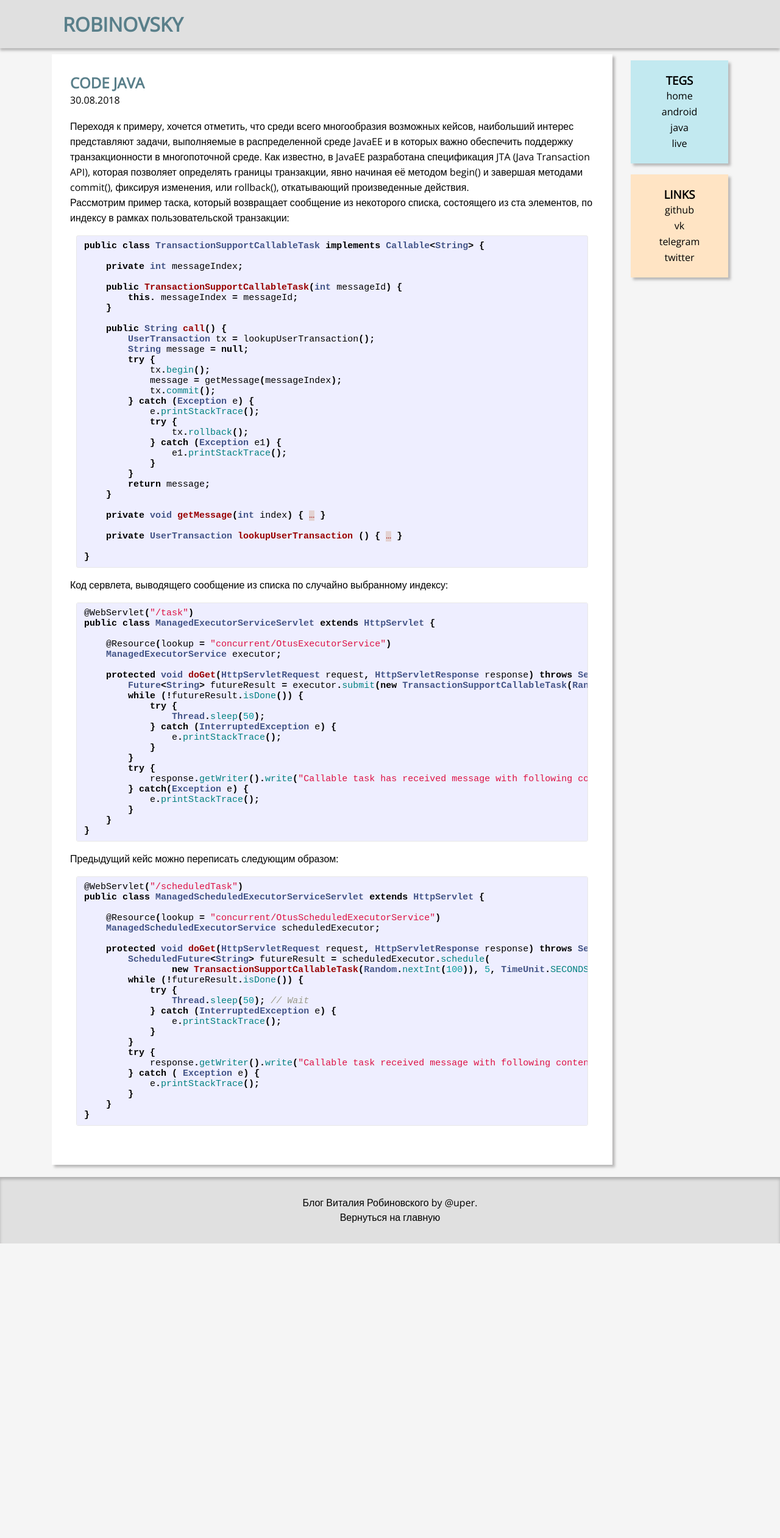
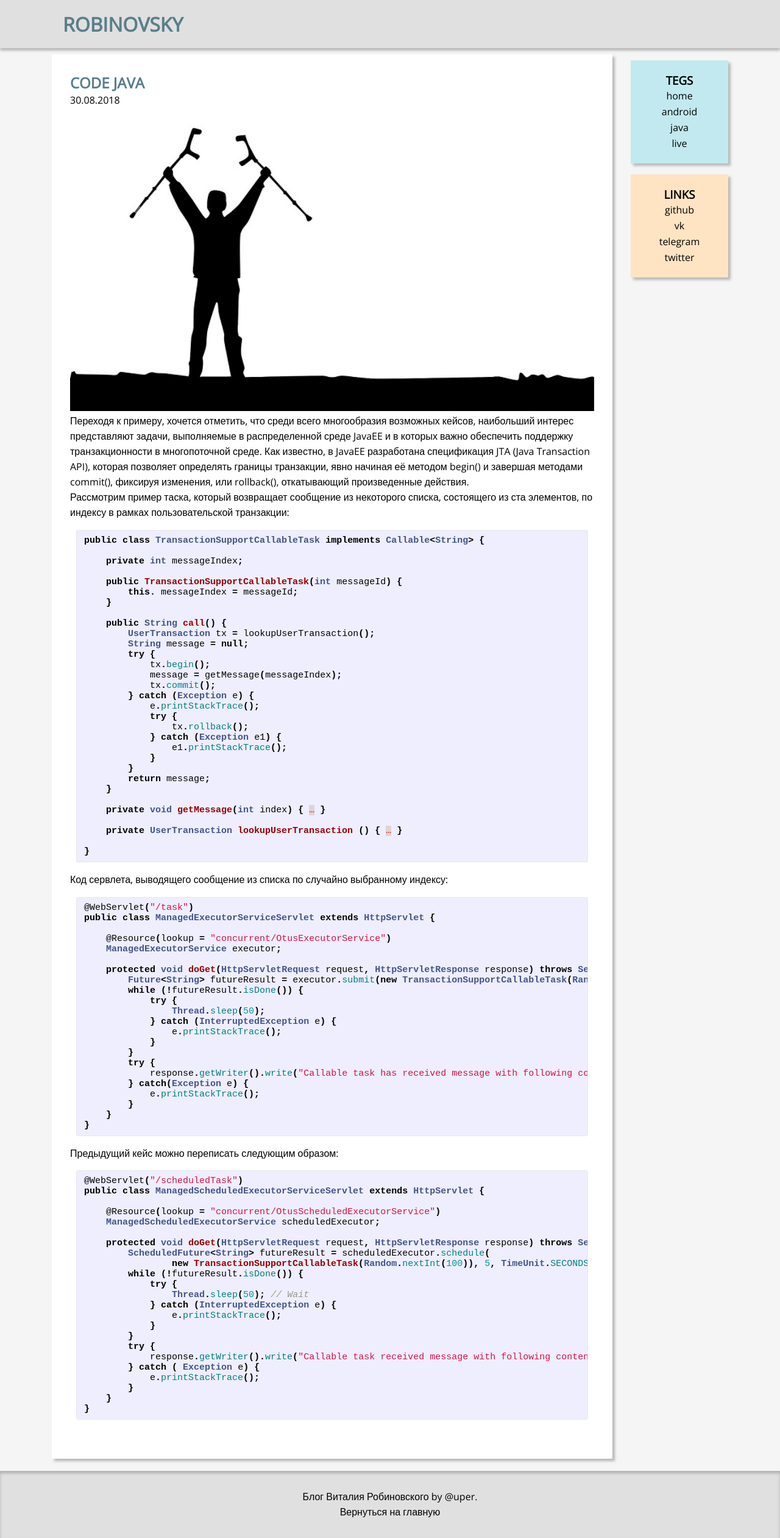
Before and after one commit to upermane42/upermane42.github.io, a Jekyll site: the page built from _posts/2018-08-30-code-java.md, in a window 1280 px wide. Shown: the whole page at 61% size. Built offline with Jekyll 4.4.1, drawn with Linux system fonts in a browser that asks for light colours; comment, search, counter and statistics services are not loaded; before the commit the page ends 2039 px from its top, so only the background shows below that.

Commit message:
fixed preview-img .post

```diff
--- a/_layouts/post.html
+++ b/_layouts/post.html
@@ -5,6 +5,7 @@ layout: default
     <h2>{{ page.title }}</h2>
     <p>{{ post.autor }} {{ page.date|date:"%d.%m.%Y" }}</p>
     <br>
+    <img src="{{ page.preview-img }}">
     {{ content }}
     <br>
     {% if page.comments %}
--- a/_posts/2018-08-30-code-java.md
+++ b/_posts/2018-08-30-code-java.md
@@ -3,7 +3,7 @@ title: code Java
 layout: post
 categories: jekyll dev java
 comments: true
-preview-img: "assets/img/overcoming.jpg"
+preview-img: "/assets/img/overcoming.jpg"
 preview: Переходя к примеру, хочется отметить, что среди всего многообразия возможных кейсов, наибольший интерес представляют задачи, выполняемые в распределенной среде JavaEE и в которых важно обеспечить поддержку транзакционности в многопоточной среде. Как известно, в JavaEE разработана спецификация JTA (Java Transaction API), которая позволяет определять границы транзакции, явно начиная её методом begin() и завершая методами commit(), фиксируя изменения, или rollback(), откатывающий произведенные действия.
 ---
 
```
